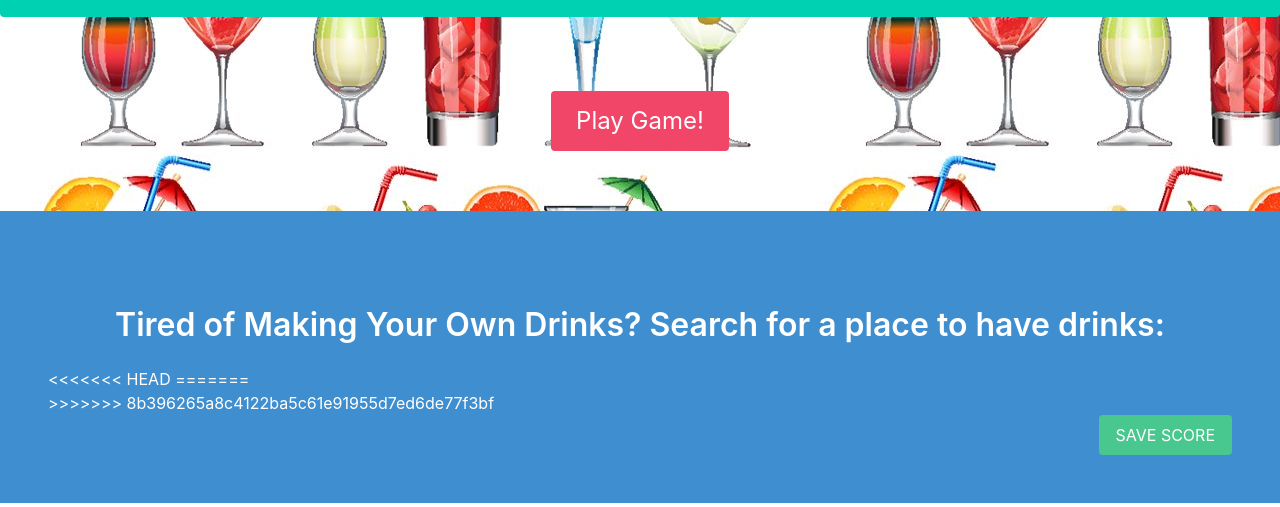
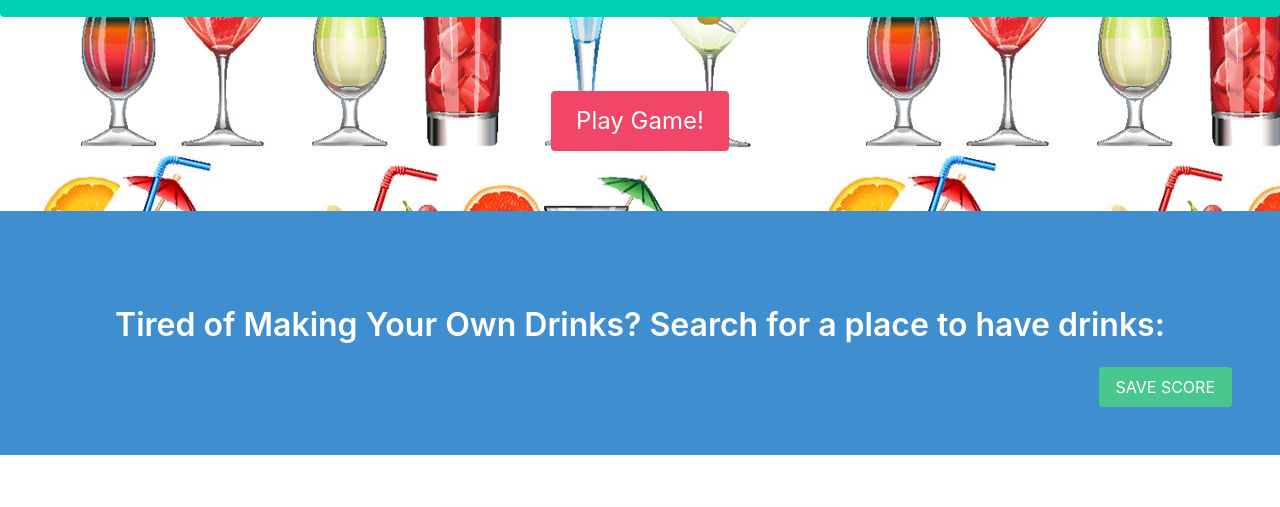
Before and after one commit to janekv20/drink-recipe-game, a website: page index.html in a window 1280 px wide. Shown: the part 128-635 px from the top of the page. Drawn offline with nearby package versions, Linux system fonts and the light colour scheme.

Commit message:
trying to pull and need to commit local changes first

```diff
--- a/index.html
+++ b/index.html
@@ -78,11 +78,8 @@
             Tired of Making Your Own Drinks? Search for a place to have drinks:
 
         </p>
-<<<<<<< HEAD
-=======
         <div class= "brewery"></div>
 
->>>>>>> 8b396265a8c4122ba5c61e91955d7ed6de77f3bf
         <p class="score" style="text-align: center;"></p>
         <a href="highscores.html"><button class="button is-success is-hover is-pulled-right">SAVE SCORE</button></a>
     </div>
```
